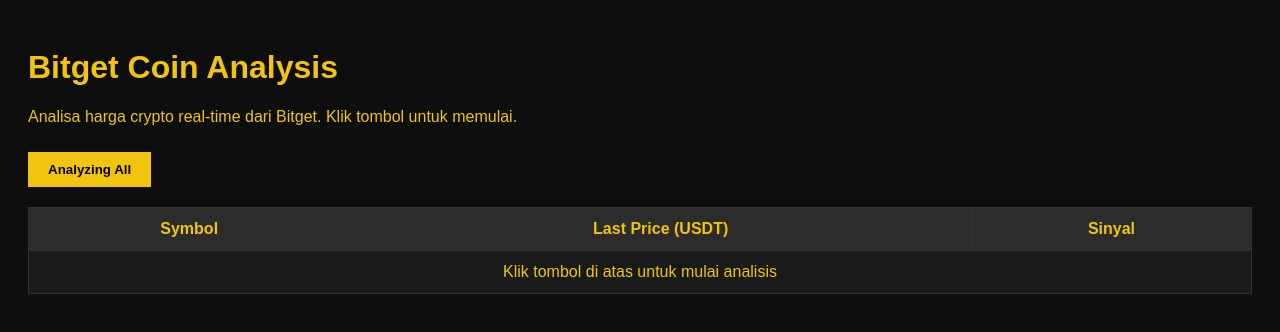
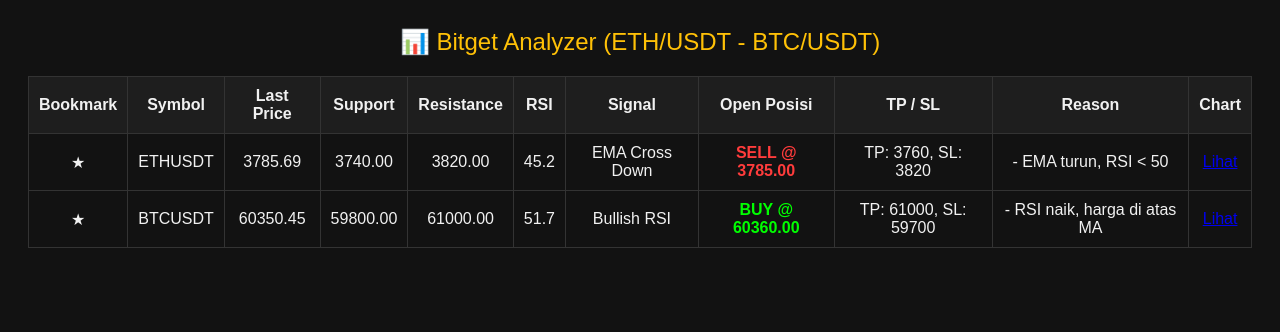
Before and after one commit to Tayo56/Bitget-Sinyal, a plain HTML site: page index.html in a window 1280 px wide. Drawn offline with Linux system fonts and the light colour scheme.

Commit message:
Analisis crypto.html

```diff
--- a/index.html
+++ b/index.html
@@ -1,96 +1,91 @@
-
 <!DOCTYPE html>
-<html lang="id">
+<html lang="en">
 <head>
   <meta charset="UTF-8" />
   <meta name="viewport" content="width=device-width, initial-scale=1.0"/>
-  <title>Bitget Coin Analysis</title>
+  <title>Bitget Sinyal</title>
   <style>
     body {
+      background-color: #121212;
+      color: #f1f1f1;
       font-family: Arial, sans-serif;
-      background-color: #0e0e0e;
-      color: #f1c40f;
       padding: 20px;
-    }
-    h1 {
-      color: #f1c40f;
     }
     table {
       width: 100%;
       border-collapse: collapse;
-      margin-top: 20px;
-      background-color: #1a1a1a;
+      margin-top: 16px;
     }
     th, td {
-      padding: 12px;
+      padding: 10px;
       border: 1px solid #333;
       text-align: center;
     }
     th {
-      background-color: #2c2c2c;
+      background-color: #1e1e1e;
     }
-    button {
-      padding: 10px 20px;
-      background-color: #f1c40f;
-      border: none;
-      color: #000;
+    .buy {
+      color: #00ff00;
       font-weight: bold;
-      cursor: pointer;
-      margin-top: 10px;
     }
-    button:hover {
-      background-color: #e1b400;
+    .sell {
+      color: #ff3c3c;
+      font-weight: bold;
+    }
+    .title {
+      text-align: center;
+      font-size: 24px;
+      margin-bottom: 20px;
+      color: #ffc107;
     }
   </style>
 </head>
 <body>
-  <h1>Bitget Coin Analysis</h1>
-  <p>Analisa harga crypto real-time dari Bitget. Klik tombol untuk memulai.</p>
-
-  <button onclick="analyzeAll()">Analyzing All</button>
-
+  <div class="title">📊 Bitget Analyzer (ETH/USDT - BTC/USDT)</div>
   <table>
     <thead>
       <tr>
+        <th>Bookmark</th>
         <th>Symbol</th>
-        <th>Last Price (USDT)</th>
-        <th>Sinyal</th>
+        <th>Last Price</th>
+        <th>Support</th>
+        <th>Resistance</th>
+        <th>RSI</th>
+        <th>Signal</th>
+        <th>Open Posisi</th>
+        <th>TP / SL</th>
+        <th>Reason</th>
+        <th>Chart</th>
       </tr>
     </thead>
-    <tbody id="result">
-      <tr><td colspan="3">Klik tombol di atas untuk mulai analisis</td></tr>
+    <tbody>
+      <tr>
+        <td>★</td>
+        <td>ETHUSDT</td>
+        <td>3785.69</td>
+        <td>3740.00</td>
+        <td>3820.00</td>
+        <td>45.2</td>
+        <td>EMA Cross Down</td>
+        <td class="sell">SELL @ 3785.00</td>
+        <td>TP: 3760, SL: 3820</td>
+        <td>- EMA turun, RSI < 50</td>
+        <td><a href="#">Lihat</a></td>
+      </tr>
+      <tr>
+        <td>★</td>
+        <td>BTCUSDT</td>
+        <td>60350.45</td>
+        <td>59800.00</td>
+        <td>61000.00</td>
+        <td>51.7</td>
+        <td>Bullish RSI</td>
+        <td class="buy">BUY @ 60360.00</td>
+        <td>TP: 61000, SL: 59700</td>
+        <td>- RSI naik, harga di atas MA</td>
+        <td><a href="#">Lihat</a></td>
+      </tr>
     </tbody>
   </table>
-
-  <script>
-    const coins = ["BTCUSDT", "ETHUSDT", "SOLUSDT"];
-
-    async function analyzeAll() {
-      const tbody = document.getElementById("result");
-      tbody.innerHTML = "<tr><td colspan='3'>Loading...</td></tr>";
-
-      const rows = await Promise.all(coins.map(async (symbol) => {
-        try {
-          const res = await fetch(`https://api.bitget.com/api/v2/market/ticker?symbol=${symbol}`);
-          const data = await res.json();
-          const price = parseFloat(data.data.close).toFixed(2);
-
-          // Sinyal dummy: BUY kalau harga naik dari 24h open, SELL kalau turun
-          const change = parseFloat(data.data.change);
-          const signal = change > 0 ? "BUY" : (change < 0 ? "SELL" : "HOLD");
-
-          return `<tr>
-                    <td>${symbol}</td>
-                    <td>${price}</td>
-                    <td>${signal}</td>
-                  </tr>`;
-        } catch (err) {
-          return `<tr><td>${symbol}</td><td colspan='2'>Gagal ambil data</td></tr>`;
-        }
-      }));
-
-      tbody.innerHTML = rows.join("");
-    }
-  </script>
 </body>
 </html>
```
